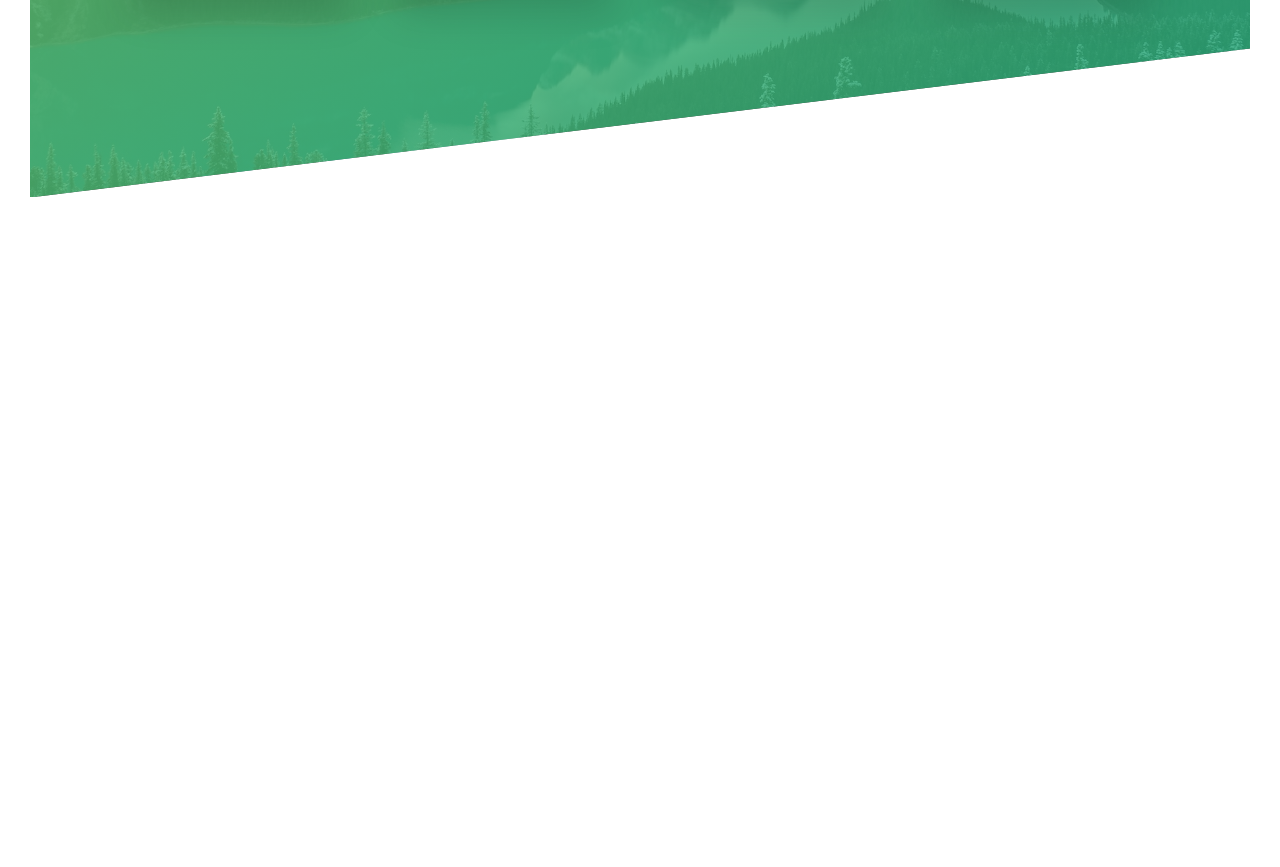
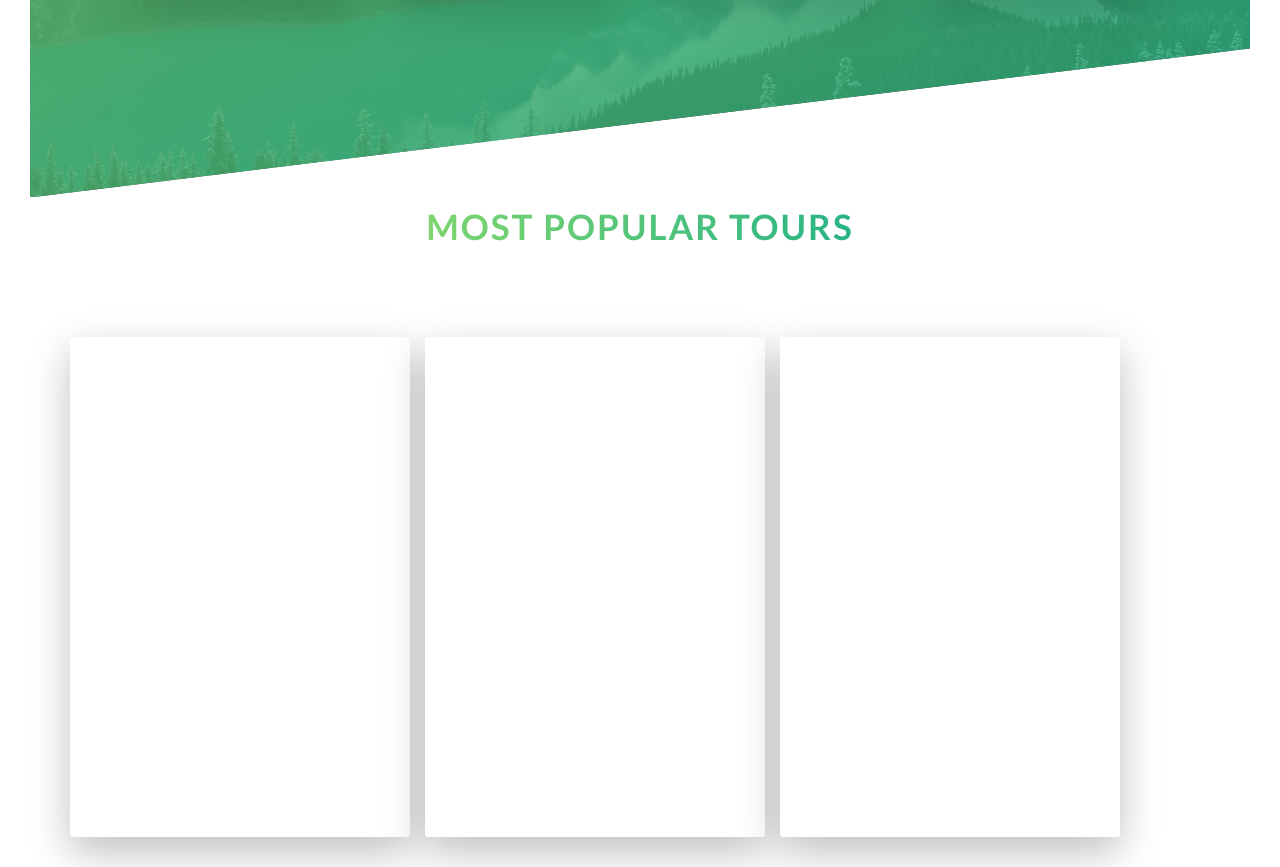
Before and after one commit to DevCaspiaz/Natours, a website: page Natours/starter/index.html in a window 1280 px wide. Shown: the part 2023-2890 px from the top of the page. Before the commit the page ends 2250 px from the top, so only its background shows below. Drawn offline with Linux system fonts and the light colour scheme.

Commit message:
added sectioun tour

```diff
--- a/Natours/starter/css/abstracts/_variables.scss
+++ b/Natours/starter/css/abstracts/_variables.scss
@@ -3,10 +3,17 @@ $color-primary: #55c57a;
 $color-primary-light: #7ed56f;
 $color-primary-dark: #28b485;
 
+$color-secondary-light: #ffb900;
+$color-secondary-dark: #ff7730;
+
+$color-tertiary-light: #2998ff;
+$color-tertiary-dark: #5643fa;
+
 $color-gray-light-1: #f7f7f7;
 $color-gray-dark: #777;
 $color-white: #fff;
 $color-black: #000;
+
 
 
 //* FONT SIZES
--- /dev/null
+++ b/Natours/starter/css/components/_card.scss
@@ -0,0 +1,39 @@
+@use '../abstracts/variables' as *;
+.card{
+    perspective: 150rem;
+    -moz-perspective: 150rem;
+    position: relative;
+    height: 50rem;
+
+    &__side{
+        color: #fff;
+        font-size: 2rem;
+        height: 50rem;
+        transition: all .8s ease;
+        position: absolute;
+        top: 0;
+        left: 0;
+        width: 100%;
+        backface-visibility: hidden;
+        border-radius: .3rem;
+        box-shadow: 0 1.5rem 4rem rgba(0, 0, 0, .25);
+
+        &--front{
+            background-color: $color-white;
+        }
+        &--back{
+            transform: rotateY(-180deg);
+            &-1{
+                background: linear-gradient(to right bottom, $color-secondary-light, $color-secondary-dark);
+            }
+        }
+    }
+
+    &:hover &__side--front {
+        transform: rotateY(180deg);
+    }
+
+    &:hover &__side--back{
+        transform: rotateY(0);
+    }
+}
--- a/Natours/starter/css/main.scss
+++ b/Natours/starter/css/main.scss
@@ -8,6 +8,7 @@
 @use './base/utilities';
 
 @use './components/button';
+@use './components/card' as *;
 @use './components/composition';
 @use './components/feature-box';
 
--- a/Natours/starter/index.html
+++ b/Natours/starter/index.html
@@ -89,6 +89,49 @@
                     </div>
                 </div>
             </section>
+            <section class="section-tours">
+                <div class="u-center-text margin-bottom-big">
+                    <h2 class="heading-secondary">
+                        Most popular tours
+                    </h2>
+                </div>
+
+                <div class="row">
+                    <div class="col-1-of-3">
+                        <div class="card">
+                            <div class="card__side card__side--front">
+                                FRONT
+                            </div>
+                            <div class="card__side card__side--back card__side--back-1">
+                                BACK
+                            </div>
+                        </div>
+                    </div>
+
+                    <div class="col-1-of-3">
+                        <div class="card">
+                            <div class="card__side card__side--front">
+                                FRONT
+                            </div>
+                            <div class="card__side card__side--back card__side--back-2">
+                                BACK
+                            </div>
+                        </div>
+                    </div>
+
+                    <div class="col-1-of-3">
+                        <div class="card">
+                            <div class="card__side card__side--front">
+                                FRONT
+                            </div>
+                            <div class="card__side card__side--back card__side--back-3">
+                                BACK
+                            </div>
+                        </div>
+                    </div>
+
+                </div>
+            </section>
         </main>
     </body>
 </html>
```
Also changed, not shown: Natours/starter/css/main.css, 1 other file.
